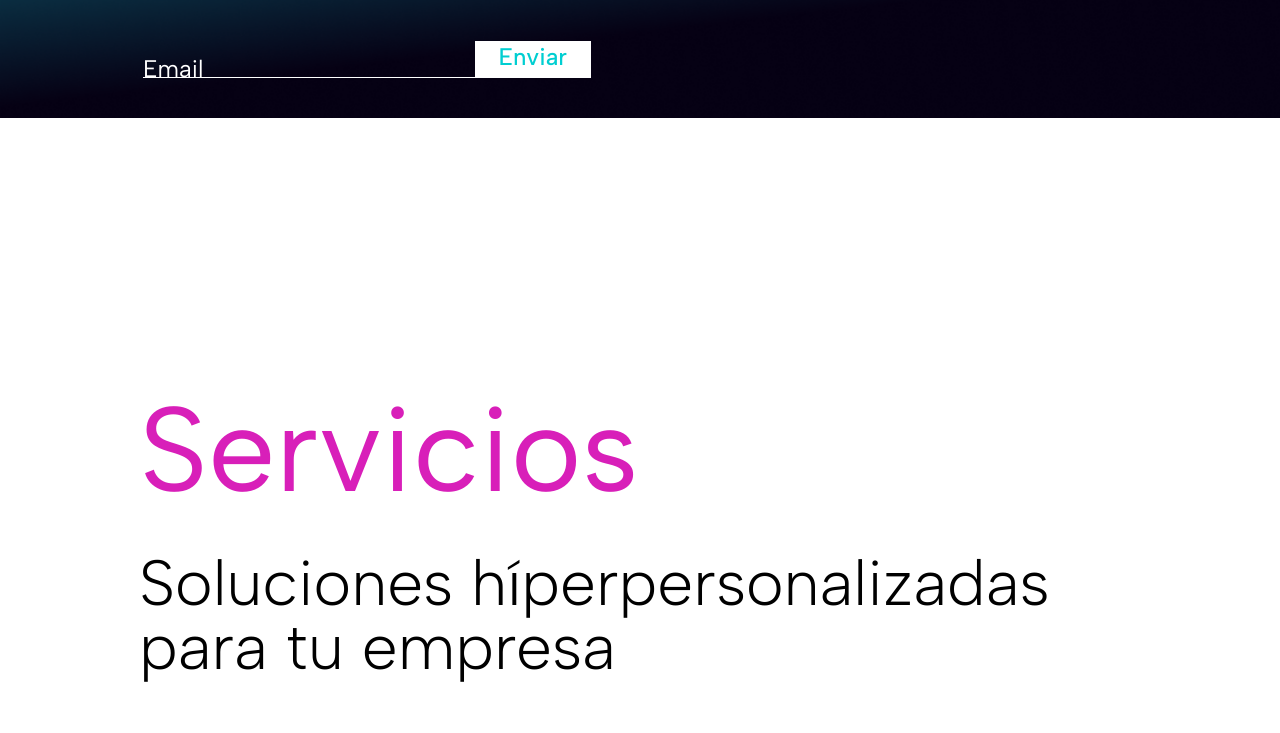
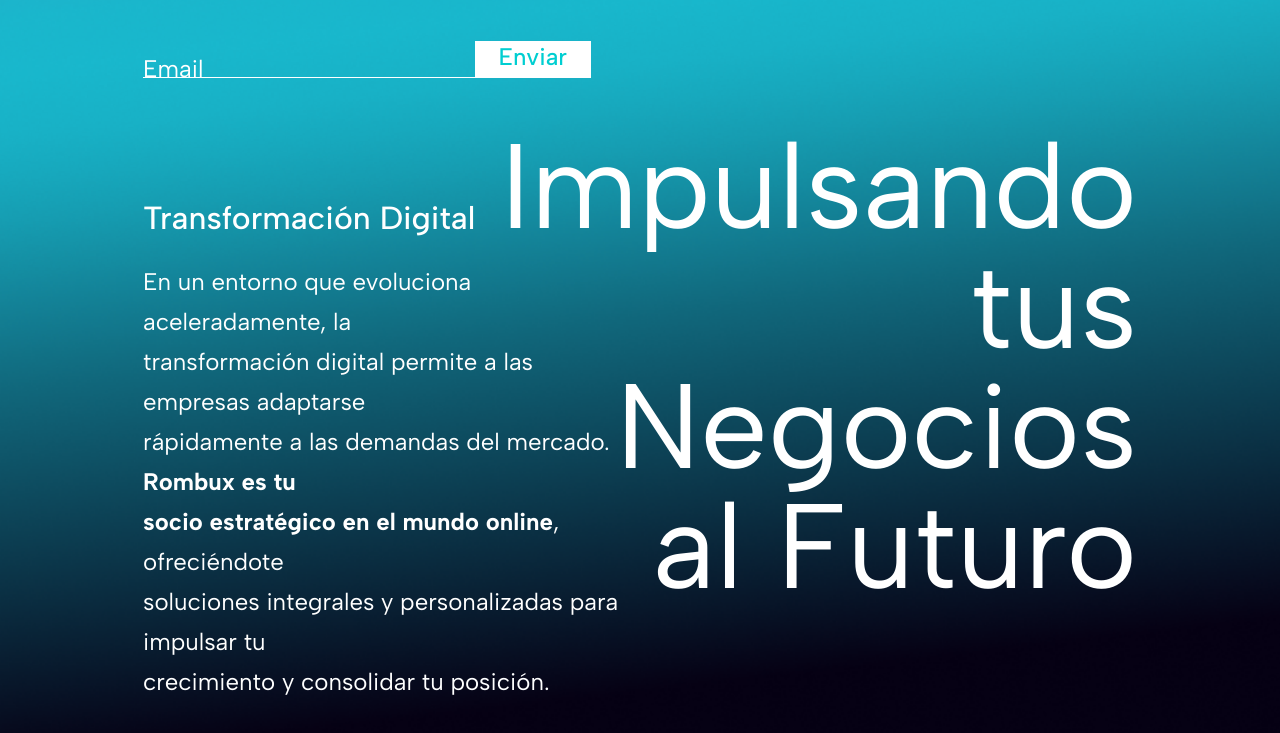
Before and after one commit to AdelantoRom/repoPrueba, a Next.js app in the folder repo-prueba/: page / in a window 1280 px wide. Shown: the part 1365-2098 px from the top of the page. Built offline with nearby package versions, Linux system fonts and the light colour scheme.

Commit message:
Completando Hom1

```diff
--- a/repo-prueba/src/components/Home/Soluciones/Soluciones.tsx
+++ b/repo-prueba/src/components/Home/Soluciones/Soluciones.tsx
@@ -50,6 +50,32 @@ export default function Soluciones() {
           />
         </div>
       </div>
+
+ <div className="px-[143px] py-20 flex justify-between items-start">
+  {/* Columna izquierda con h3 y h4 */}
+  <div className="flex flex-col space-y-6 w-1/2 max-w-[629px]">
+    <h3 className="text-[32px] leading-[40px] font-medium">
+      Transformación Digital
+    </h3>
+    <h4 className="text-[24px] leading-[40px] font-normal">
+      En un entorno que evoluciona aceleradamente, la <br />
+      transformación digital permite a las empresas adaptarse <br />
+      rápidamente a las demandas del mercado. <strong>Rombux es tu <br />
+      socio estratégico en el mundo online</strong>, ofreciéndote <br />
+      soluciones integrales y personalizadas para impulsar tu <br />
+      crecimiento y consolidar tu posición.
+    </h4>
+  </div>
+
+  {/* Columna derecha con h2 */}
+  <div className="w-1/2 flex justify-end -mt-18">
+    <h2 className="text-[120px] leading-[120px] font-normal text-right max-w-[829px]">
+      Impulsando tus Negocios al Futuro
+    </h2>
+  </div>
+</div>
+
+
     </div>
   );
 }
```
